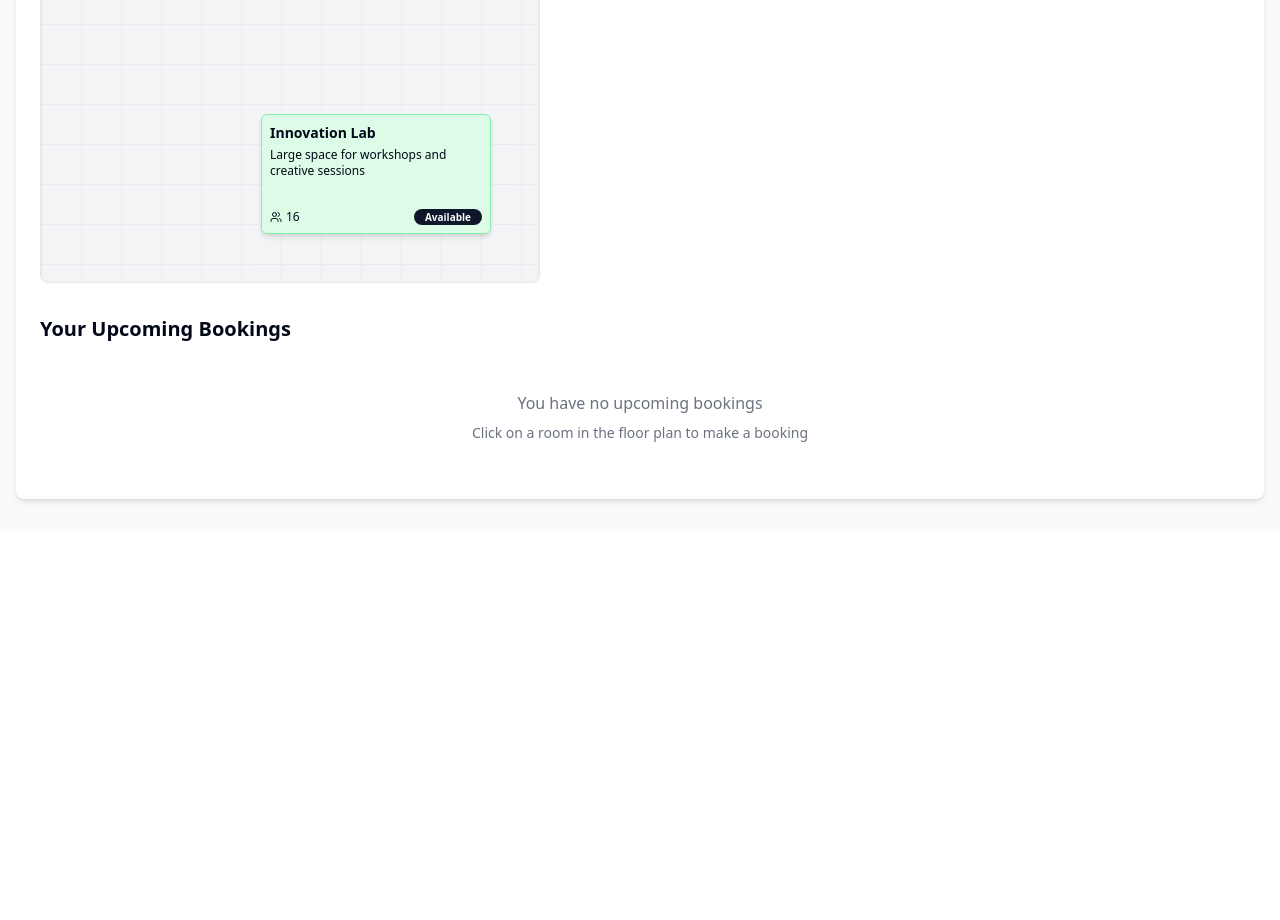
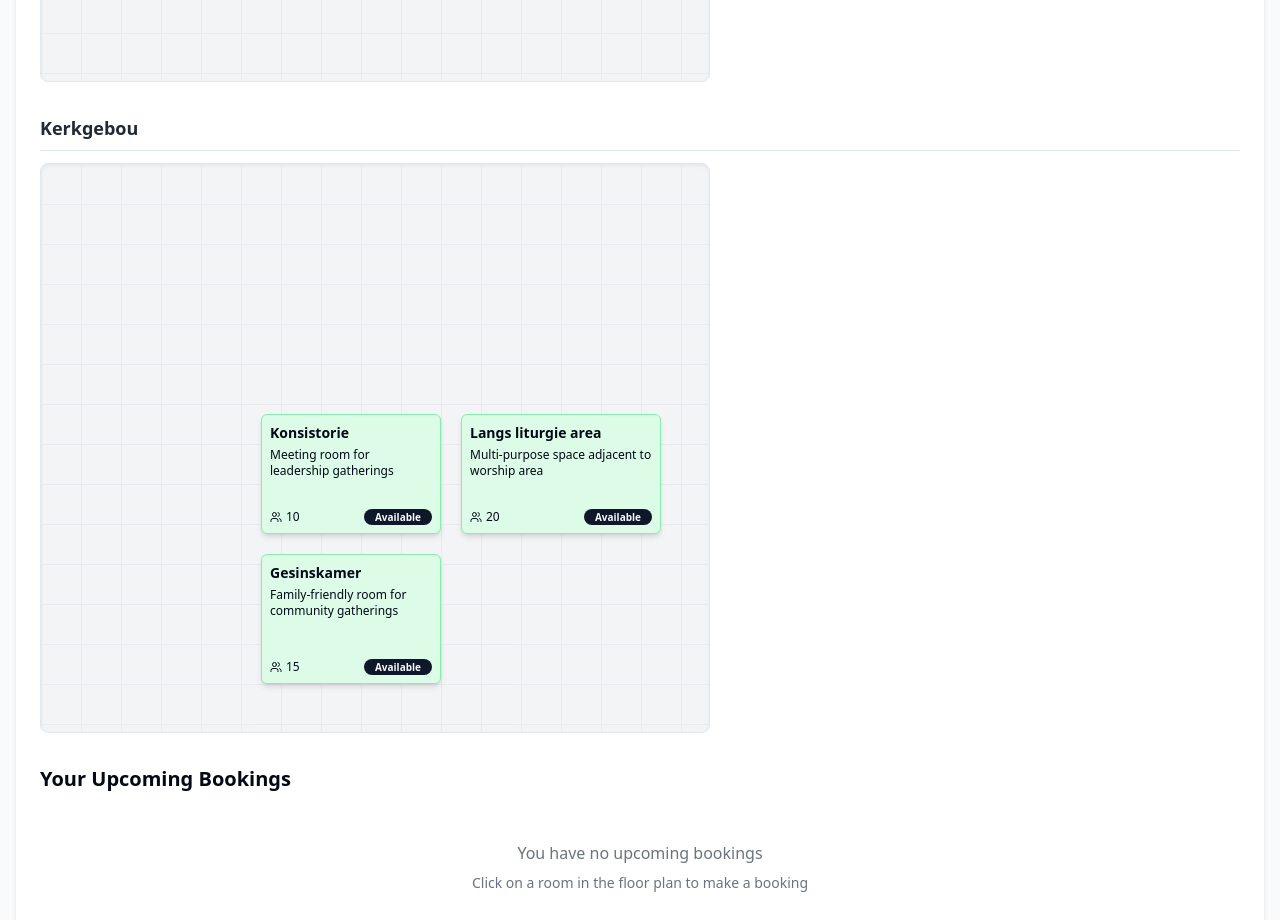
Before and after one commit to EFBecker1974/gkbrooklyn-booking-application, a React (Vite) app: page / in a window 1280 px wide. Shown: the part 1420-2340 px from the top of the page. Before the commit the page ends 1951 px from the top, so only its background shows below. Built offline with nearby package versions, Linux system fonts and the light colour scheme.

Commit message:
Add new rooms
Adds three new rooms under the Kerkgebou area.

```diff
--- a/src/data/rooms.ts
+++ b/src/data/rooms.ts
@@ -44,12 +44,30 @@ export const rooms: Room[] = [
   },
   {
     id: "room-4",
-    name: "Innovation Lab",
-    capacity: 16,
-    amenities: ["Projector", "Whiteboard", "Video conferencing", "Sound system"],
-    description: "Large space for workshops and creative sessions",
+    name: "Konsistorie",
+    capacity: 10,
+    amenities: ["Projector", "Whiteboard", "Sound system"],
+    description: "Meeting room for leadership gatherings",
     area: "Kerkgebou",
-    position: { x: 220, y: 250, width: 230, height: 120 }
+    position: { x: 220, y: 250, width: 180, height: 120 }
+  },
+  {
+    id: "room-5",
+    name: "Langs liturgie area",
+    capacity: 20,
+    amenities: ["Sound system", "Video conferencing", "Piano"],
+    description: "Multi-purpose space adjacent to worship area",
+    area: "Kerkgebou",
+    position: { x: 420, y: 250, width: 200, height: 120 }
+  },
+  {
+    id: "room-6",
+    name: "Gesinskamer",
+    capacity: 15,
+    amenities: ["TV Screen", "Comfortable seating", "Children's play area"],
+    description: "Family-friendly room for community gatherings",
+    area: "Kerkgebou",
+    position: { x: 220, y: 390, width: 180, height: 130 }
   },
 ];
 
```
